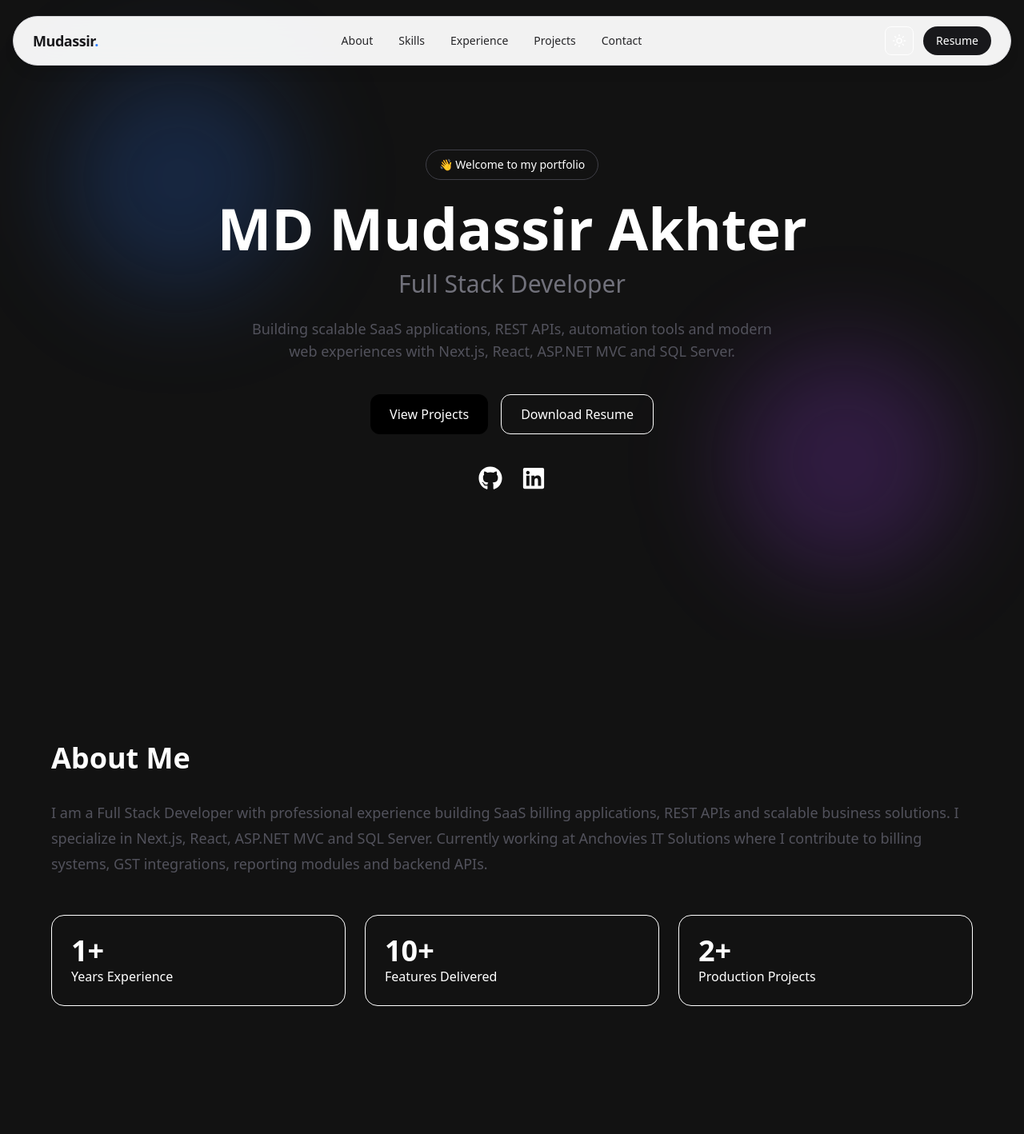
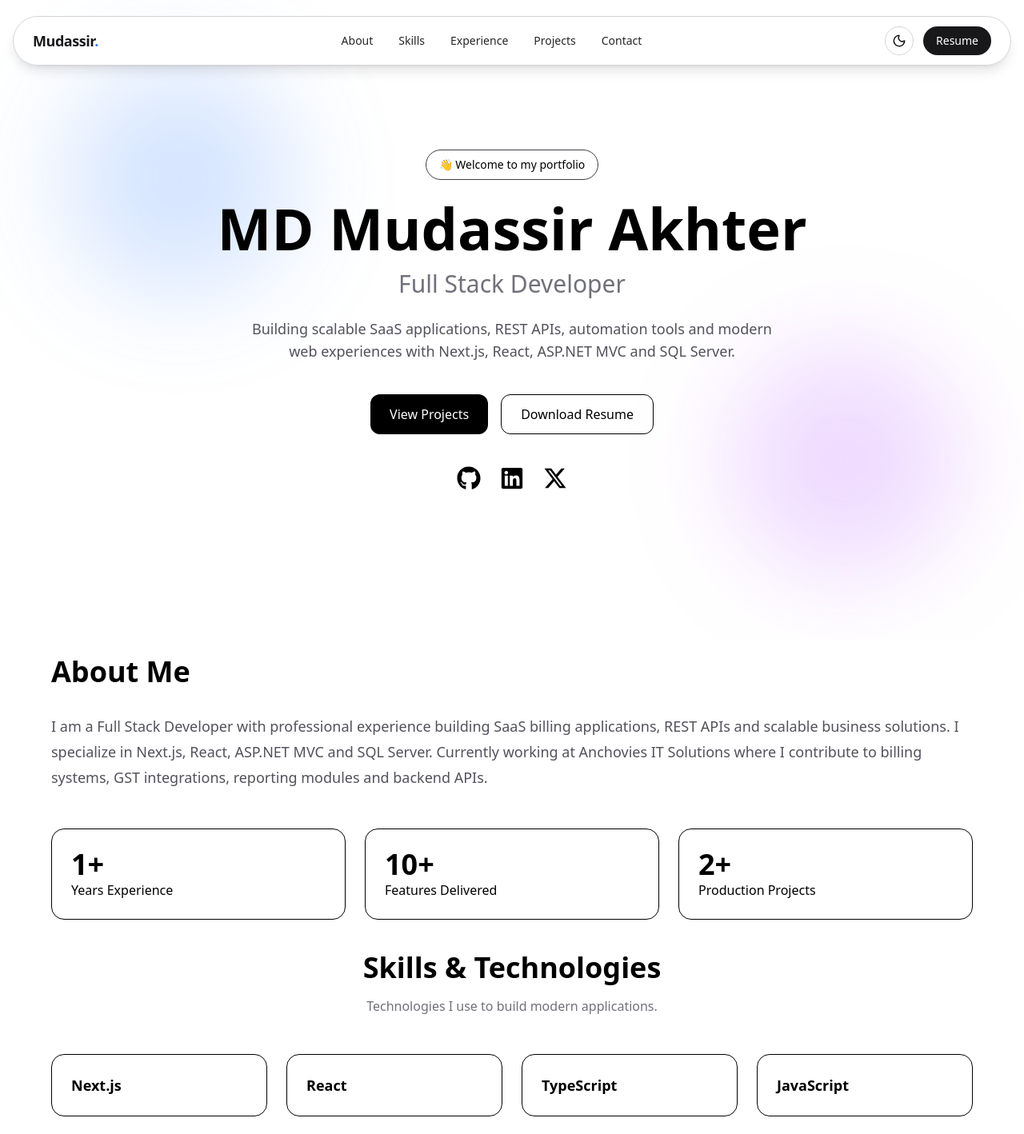
Before and after one commit to mudassir-jmi/mudassir-portfolio, a Next.js app: page / in a window 1280 px wide. Shown: the top 1418 px of the page at 80% size. Built offline with nearby package versions, Linux system fonts and the light colour scheme.

Commit message:
fix padding issues

```diff
--- a/app/_section/About.tsx
+++ b/app/_section/About.tsx
@@ -2,7 +2,7 @@ export default function About() {
     return (
         <section
             id="about"
-            className="py-32 px-6"
+            className="py-5 px-6"
         >
             <div className="max-w-6xl mx-auto">
 
--- a/app/_section/Contact.tsx
+++ b/app/_section/Contact.tsx
@@ -5,7 +5,7 @@ export default function Contact() {
   return (
     <section
       id="contact"
-      className="py-32 px-6"
+      className="py-5 px-6"
     >
       <div className="max-w-4xl mx-auto text-center">
 
--- a/app/_section/Education.tsx
+++ b/app/_section/Education.tsx
@@ -1,6 +1,6 @@
 export default function Education() {
   return (
-    <section className="py-32 px-6">
+    <section className="py-5 px-6">
       <div className="max-w-5xl mx-auto">
 
         <h2 className="text-4xl font-bold text-center">
--- a/app/_section/Experience.tsx
+++ b/app/_section/Experience.tsx
@@ -27,7 +27,7 @@ export default function Experience() {
   return (
     <section
       id="experience"
-      className="py-32 px-6"
+      className="px-6"
     >
       <div className="max-w-5xl mx-auto">
 
--- a/app/_section/Hero.tsx
+++ b/app/_section/Hero.tsx
@@ -1,4 +1,4 @@
-import { FaGithub, FaLinkedin } from "react-icons/fa";
+import { FaGithub, FaLinkedin, FaXTwitter } from "react-icons/fa6";
 
 export default function Hero() {
   return (
@@ -10,7 +10,7 @@ export default function Hero() {
         <div className="absolute bottom-20 right-20 h-72 w-72 rounded-full bg-purple-500/20 blur-3xl" />
       </div>
 
-      <div className="max-w-5xl mx-auto px-6 text-center">
+      <div className="max-w-5xl mx-auto px-2 text-center">
 
         <span className="inline-block px-4 py-2 rounded-full border border-zinc-700 text-sm">
           👋 Welcome to my portfolio
@@ -59,6 +59,13 @@ export default function Hero() {
             <FaLinkedin />
           </a>
 
+          <a
+            href="https://x.com/MudassirAkhter8"
+            target="_blank"
+          >
+            <FaXTwitter />
+          </a>
+
         </div>
 
       </div>
--- a/app/_section/Projects.tsx
+++ b/app/_section/Projects.tsx
@@ -54,7 +54,7 @@ export default function Projects() {
   return (
     <section
       id="projects"
-      className="py-32 px-6"
+      className="py-10 px-6"
     >
       <div className="max-w-7xl mx-auto">
 
--- a/app/_section/Skills.tsx
+++ b/app/_section/Skills.tsx
@@ -17,7 +17,7 @@ export default function Skills() {
   return (
     <section
       id="skills"
-      className="py-32 px-6"
+      className="py-5 px-6"
     >
       <div className="max-w-6xl mx-auto">
 
--- a/app/_section/ThemeToggle.tsx
+++ b/app/_section/ThemeToggle.tsx
@@ -2,20 +2,37 @@
 
 import { Moon, Sun } from "lucide-react";
 import { useTheme } from "next-themes";
+import { useEffect, useState } from "react";
 
 export default function ThemeToggle() {
   const { theme, setTheme } = useTheme();
 
+  const [mounted, setMounted] = useState(false);
+
+  useEffect(() => {
+    setMounted(true);
+  }, []);
+
+  if (!mounted) {
+    return (
+      <button className="border rounded-full p-2 w-10 h-10" />
+    );
+  }
+
   return (
     <button
       onClick={() =>
-        setTheme(
-          theme === "dark"
-            ? "light"
-            : "dark"
-        )
+        setTheme(theme === "dark" ? "light" : "dark")
       }
-      className="border rounded-lg p-2 cursor-pointer"
+      className="
+        border
+        border-zinc-300
+        dark:border-zinc-700
+        rounded-full
+        p-2
+        text-zinc-900
+        dark:text-white
+      "
     >
       {theme === "dark" ? (
         <Sun size={18} />
--- a/app/providers.tsx
+++ b/app/providers.tsx
@@ -10,7 +10,7 @@ export function Providers({
   return (
     <ThemeProvider
       attribute="class"
-      defaultTheme="dark"
+      defaultTheme="system"
       enableSystem
     >
       {children}
```
